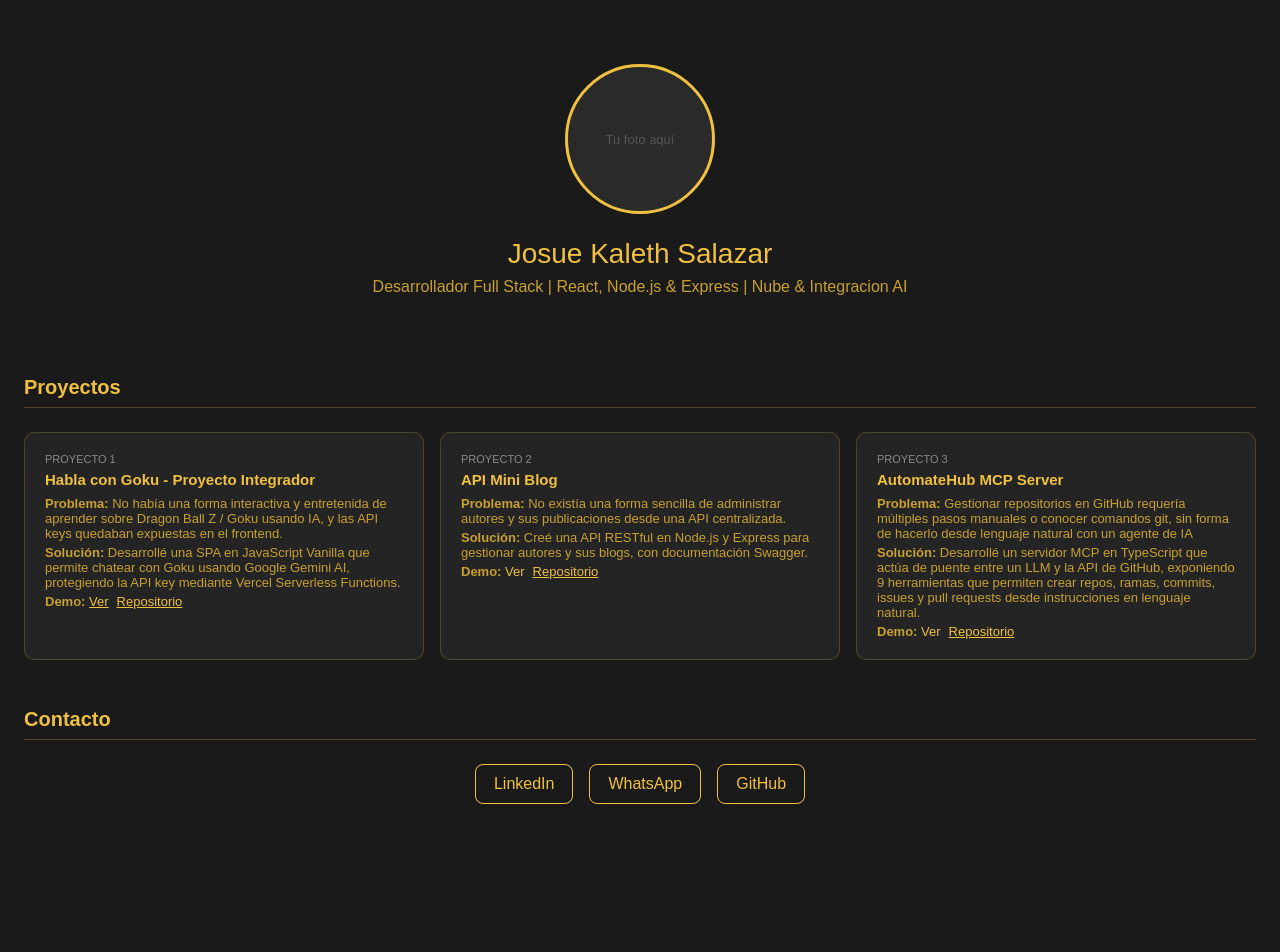
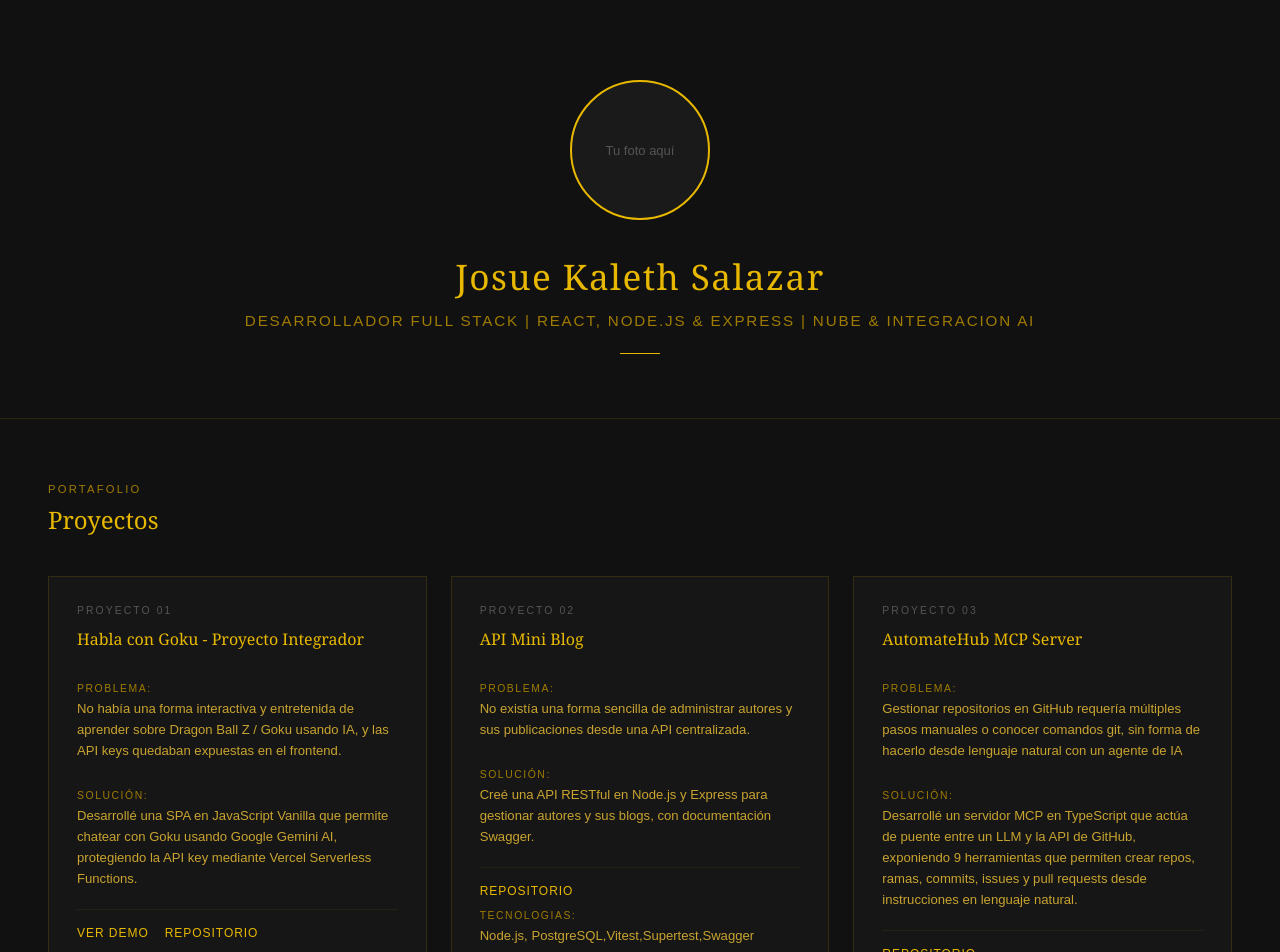
Before and after one commit to Taimolrvz007/portafolio, a React (Vite) app: page / in a window 1280 px wide. Shown: the top 952 px of the page. Before the commit the page ends 836 px from the top, so only its background shows below. Built offline with nearby package versions, Linux system fonts and the light colour scheme.

Commit message:
se mejoro la estetica

```diff
--- a/src/App.jsx
+++ b/src/App.jsx
@@ -1,4 +1,5 @@
 import Principal from "./principal"
+import "./principal.css"
 function App() {
   return (
     <>
--- /dev/null
+++ b/src/principal.css
@@ -0,0 +1,47 @@
+/* principal.css */
+.pf { background: #111; color: #e8b800; font-family: Georgia, serif; width: 100%; }
+
+.hero { padding: 5rem 2rem 4rem; text-align: center; border-bottom: 1px solid #e8b80022; }
+.hero h1 { font-size: 2.2rem; font-weight: 400; letter-spacing: 0.04em; color: #e8b800; margin-bottom: 0.75rem; }
+.hero p { font-size: 0.95rem; color: #a07c00; letter-spacing: 0.12em; font-family: sans-serif; text-transform: uppercase; }
+.divider { width: 40px; height: 1px; background: #e8b800; margin: 1.5rem auto 0; }
+
+.photo-ring { width: 140px; height: 140px; border-radius: 50%; border: 2px solid #e8b800; background: #1a1a1a; display: flex; align-items: center; justify-content: center; margin: 0 auto 2rem; overflow: hidden; }
+
+.section { padding: 4rem 3rem; border-bottom: 1px solid #e8b80022; }
+.section-label { font-size: 0.7rem; letter-spacing: 0.2em; text-transform: uppercase; color: #a07c00; font-family: sans-serif; margin-bottom: 0.5rem; }
+.section-title { font-size: 1.5rem; font-weight: 400; color: #e8b800; margin-bottom: 2.5rem; }
+
+.projects { display: grid; grid-template-columns: repeat(auto-fit, minmax(260px, 1fr)); gap: 1.5rem; }
+
+.card { background: #161616; border: 1px solid #e8b80022; padding: 1.75rem; position: relative; }
+.card-num { font-size: 0.65rem; letter-spacing: 0.2em; color: #555; font-family: sans-serif; margin-bottom: 0.75rem; text-transform: uppercase; }
+.card h3 { font-size: 1rem; font-weight: 400; color: #e8b800; margin-bottom: 1.25rem; }
+.card-row {
+  display: flex;
+  flex-direction: column;
+  gap: 4px;
+  margin-bottom: 1rem;
+  font-family: sans-serif;
+}
+
+.card-key {
+  font-size: 0.65rem;
+  color: #a07c00;
+  text-transform: uppercase;
+  letter-spacing: 0.15em;
+  font-family: sans-serif;
+  margin-top: 0.8rem;
+}
+
+.card-val {
+  font-size: 0.82rem;
+  color: #c9a430;
+  line-height: 1.6;
+}
+.card-links { display: flex; gap: 1rem; margin-top: 1.25rem; padding-top: 1rem; border-top: 1px solid #e8b80015; }
+.card-links a { font-size: 0.75rem; color: #e8b800; text-decoration: none; letter-spacing: 0.08em; text-transform: uppercase; font-family: sans-serif; }
+
+.contact { padding: 4rem 3rem 5rem; text-align: center; }
+.contact-btns { display: flex; gap: 1rem; justify-content: center; flex-wrap: wrap; margin-top: 2.5rem; }
+.contact-btns a { padding: 10px 28px; border: 1px solid #e8b80055; color: #e8b800; text-decoration: none; font-size: 0.75rem; letter-spacing: 0.15em; text-transform: uppercase; font-family: sans-serif; }
--- a/src/principal.tsx
+++ b/src/principal.tsx
@@ -1,70 +1,89 @@
 const PROYECTOS = [
   {
-    id:1,
+    id: 1,
     titulo: "Habla con Goku - Proyecto Integrador",
     problema: "No había una forma interactiva y entretenida de aprender sobre Dragon Ball Z / Goku usando IA, y las API keys quedaban expuestas en el frontend.",
     solucion: "Desarrollé una SPA en JavaScript Vanilla que permite chatear con Goku usando Google Gemini AI, protegiendo la API key mediante Vercel Serverless Functions.",
     demoUrl: "https://proyecto-m3-josue-kaleth-salazar.vercel.app",
-    repoUrl: "https://github.com/Taimolrvz007/ProyectoM3JosueKalethSalazar"
+    repoUrl: "https://github.com/Taimolrvz007/ProyectoM3JosueKalethSalazar",
+    tecnologias: "JavaScript Vanilla,HTML5 + CSS3,History API (routing SPA),Google Gemini AI,Vercel Serverless Functions,Vitest (tests unitarios)"
   },
   {
     id: 2,
     titulo: "API Mini Blog",
     problema: "No existía una forma sencilla de administrar autores y sus publicaciones desde una API centralizada.",
     solucion: "Creé una API RESTful en Node.js y Express para gestionar autores y sus blogs, con documentación Swagger.",
-    repoUrl: "https://github.com/Taimolrvz007/ProyectoM2_JosueKalethSalazar.git"
+    repoUrl: "https://github.com/Taimolrvz007/ProyectoM2_JosueKalethSalazar.git",
+    tecnologias: "Node.js, PostgreSQL,Vitest,Supertest,Swagger"
   },
   {
     id: 3,
     titulo: "AutomateHub MCP Server",
     problema: "Gestionar repositorios en GitHub requería múltiples pasos manuales o conocer comandos git, sin forma de hacerlo desde lenguaje natural con un agente de IA",
     solucion: "Desarrollé un servidor MCP en TypeScript que actúa de puente entre un LLM y la API de GitHub, exponiendo 9 herramientas que permiten crear repos, ramas, commits, issues y pull requests desde instrucciones en lenguaje natural.",
-    repoUrl: "https://github.com/Taimolrvz007/ProyectoM5_JosueKalethSalazar.git"
+    repoUrl: "https://github.com/Taimolrvz007/ProyectoM5_JosueKalethSalazar.git",
+    tecnologias: "TypeScript, Libreria ZOD, Framework MCP, API GitHub,Vitest"
   }
 ];
 
-
 export default function Principal() {
   return (
-    <div style={{ background: '#1a1a1a', minHeight: '100vh', padding: '2rem 1.5rem', maxWidth: '100%', margin: '0 auto', color: '#f0c040', fontFamily: 'sans-serif' }}>
+    <div className="pf">
 
-      <section style={{ display: 'flex', flexDirection: 'column', alignItems: 'center', gap: '1.5rem', textAlign: 'center', padding: '2rem 0', marginBottom: '3rem' }}>
-        <div style={{ width: 150, height: 150, borderRadius: '50%', border: '3px solid #f0c040', background: '#2a2a2a', display: 'flex', alignItems: 'center', justifyContent: 'center', overflow: 'hidden' }}>
-          <span style={{ color: '#555', fontSize: 13 }}>Tu foto aquí</span>
+      <section className="hero">
+        <div className="photo-ring">
+          <span style={{ color: '#555', fontSize: '13px', fontFamily: 'sans-serif' }}>Tu foto aquí</span>
         </div>
-        <div>
-          <h1 style={{ fontSize: 28, fontWeight: 500, color: '#f0c040' }}>Josue Kaleth Salazar</h1>
-          <p style={{ color: '#c8a030', marginTop: 8 }}>Desarrollador Full Stack | React, Node.js & Express | Nube & Integracion AI </p>
+        <h1>Josue Kaleth Salazar</h1>
+        <p>Desarrollador Full Stack | React, Node.js & Express | Nube & Integracion AI</p>
+        <div className="divider"></div>
+      </section>
+
+
+      <section className="section">
+        <p className="section-label">Portafolio</p>
+        <h2 className="section-title">Proyectos</h2>
+
+        <div className="projects">
+          {PROYECTOS.map((proyecto) => (
+            <div key={proyecto.id} className="card">
+              <div className="card-num">PROYECTO 0{proyecto.id}</div>
+              <h3>{proyecto.titulo}</h3>
+
+              <div className="card-row">
+                <span className="card-key">Problema:</span>
+                <span className="card-val">{proyecto.problema}</span>
+              </div>
+
+              <div className="card-row">
+                <span className="card-key">Solución:</span>
+                <span className="card-val">{proyecto.solucion}</span>
+              </div>
+
+              <div className="card-links">
+                {proyecto.demoUrl && (
+                  <a href={proyecto.demoUrl} target="_blank" rel="noreferrer">Ver Demo</a>
+                )}
+                <a href={proyecto.repoUrl} target="_blank" rel="noreferrer">Repositorio</a>
+              </div>
+
+              <div className="card-row">
+                <span className="card-key">Tecnologias:</span>
+                <span className="card-val">{proyecto.tecnologias}</span>
+              </div>
+            </div>
+          ))}
         </div>
       </section>
 
-      <section style={{ marginBottom: '3rem' }}>
-        <h2 style={{ fontSize: 20, borderBottom: '1px solid #f0c04044', paddingBottom: 8, marginBottom: '1.5rem' }}>Proyectos</h2>
-        <div style={{ display: 'grid', gridTemplateColumns: 'repeat(auto-fit, minmax(200px, 1fr))', gap: '1rem' }}>
+      <section className="contact">
+        <p className="section-label">Contacto</p>
+        <h2 className="section-title">Hablemos</h2>
 
-          {PROYECTOS.map((proyecto) => (
-            <div key={proyecto.id} style={{ background: '#242424', border: '1px solid #f0c04033', borderRadius: 10, padding: '1.25rem' }}>
-              <p style={{ fontSize: 11, color: '#888', marginBottom: 6 }}>PROYECTO {proyecto.id}</p>
-              <h3 style={{ fontSize: 15, marginBottom: 8 }}>{proyecto.titulo}</h3>
-              <p style={{ fontSize: 13, color: '#c8a030', marginBottom: 4 }}><b>Problema:</b> {proyecto.problema}</p>
-              <p style={{ fontSize: 13, color: '#c8a030', marginBottom: 4 }}><b>Solución:</b> {proyecto.solucion}</p>
-              <p style={{ fontSize: 13, color: '#c8a030' }}>
-                <b>Demo: </b>
-                <a href={proyecto.demoUrl} target="_blank" rel="noreferrer" style={{ color: '#f0c040', marginRight: '8px' }}>Ver</a>
-                <a href={proyecto.repoUrl} target="_blank" rel="noreferrer" style={{ color: '#f0c040' }}>Repositorio</a>
-              </p>
-            </div>
-          ))}
-
-        </div>
-      </section>
-
-      <section>
-        <h2 style={{ fontSize: 20, borderBottom: '1px solid #f0c04044', paddingBottom: 8, marginBottom: '1.5rem' }}>Contacto</h2>
-        <div style={{ justifyContent:"center", display: 'flex', gap: '1rem', flexWrap: 'wrap' }}>
-          <a href="https://www.linkedin.com/in/kalethsalazar/" style={{ padding: '10px 18px', border: '1px solid #f0c040', borderRadius: 8, color: '#f0c040', textDecoration: 'none' }}>LinkedIn</a>
-          <a href="https://wa.me/573133651839" style={{ padding: '10px 18px', border: '1px solid #f0c040', borderRadius: 8, color: '#f0c040', textDecoration: 'none' }}>WhatsApp</a>
-          <a href="https://github.com/Taimolrvz007/" style={{ padding: '10px 18px', border: '1px solid #f0c040', borderRadius: 8, color: '#f0c040', textDecoration: 'none' }}>GitHub</a>
+        <div className="contact-btns">
+          <a href="https://www.linkedin.com/in/kalethsalazar/" target="_blank" rel="noreferrer">LinkedIn</a>
+          <a href="https://wa.me/573133651839" target="_blank" rel="noreferrer">WhatsApp</a>
+          <a href="https://github.com/Taimolrvz007/" target="_blank" rel="noreferrer">GitHub</a>
         </div>
       </section>
 
```
